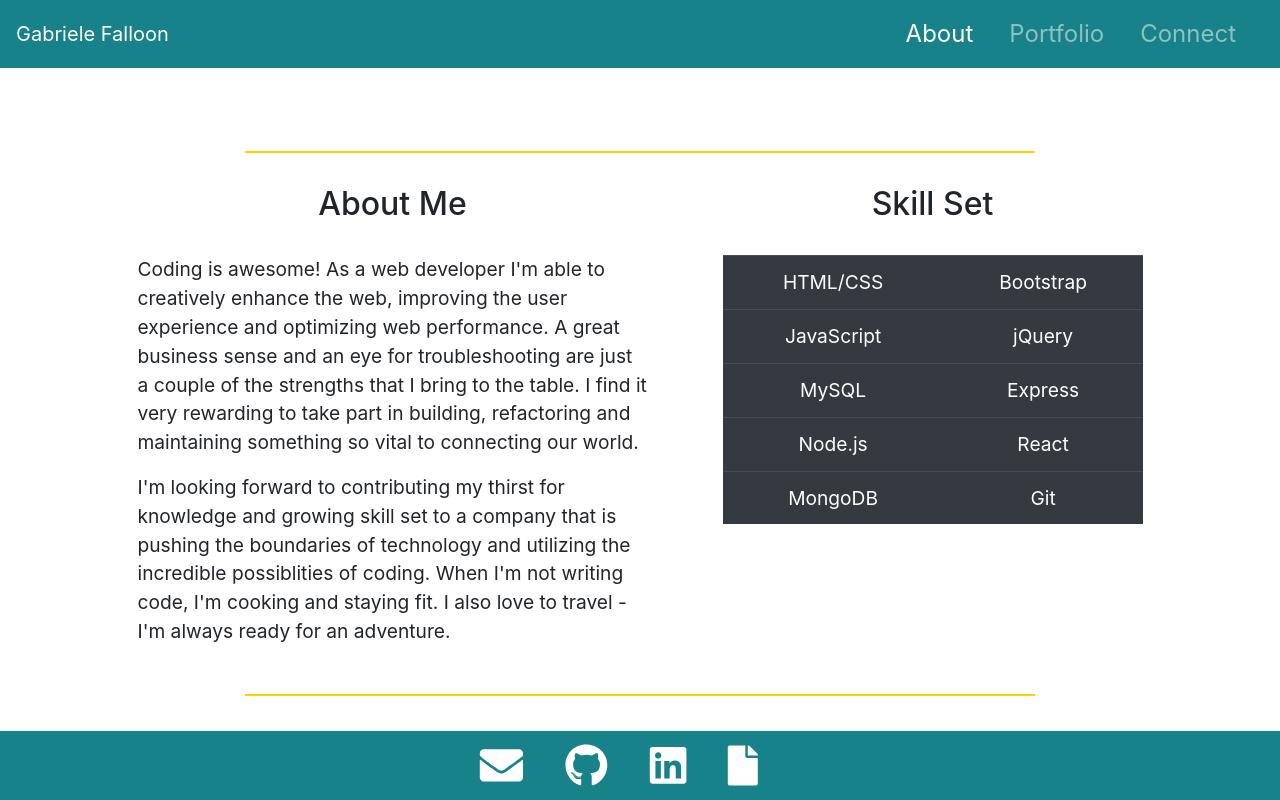
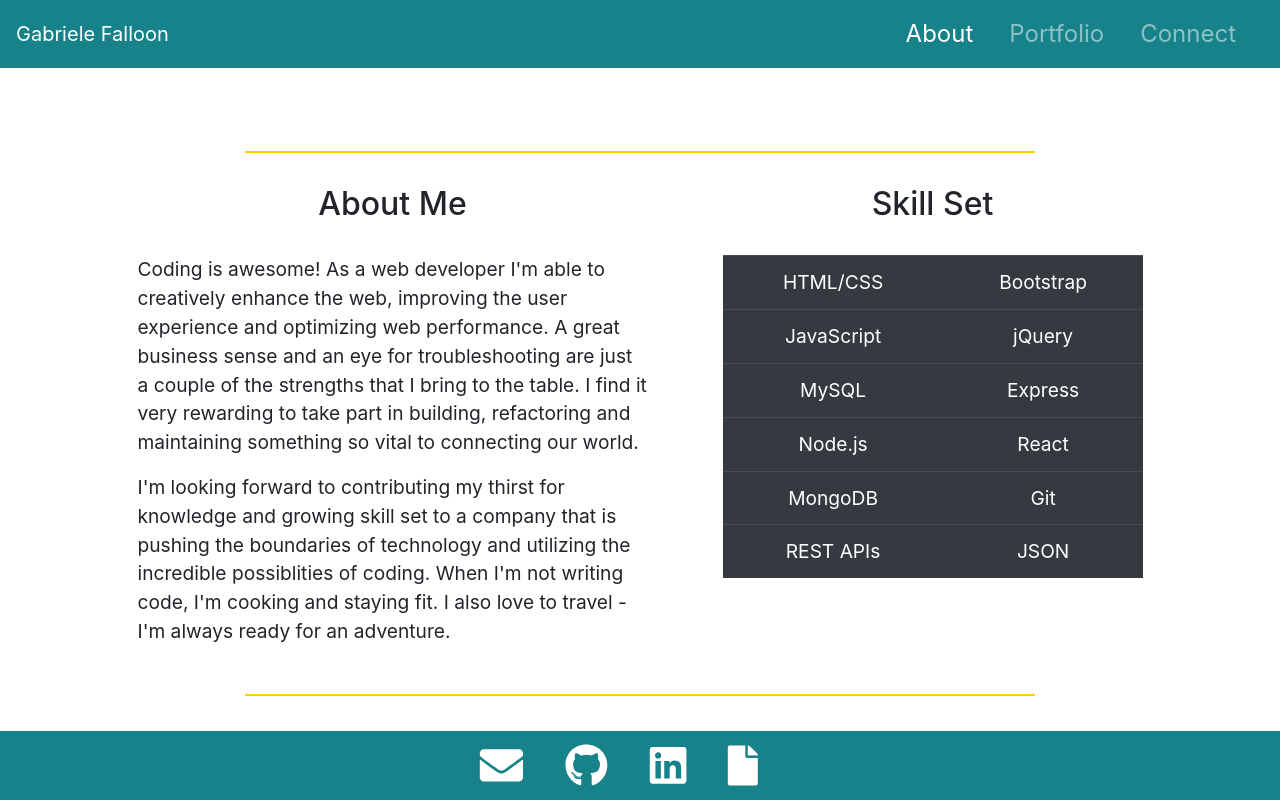
Before and after one commit to ggfalloon/react-portfolio, a React (Create React App) app: page /about in a window 1280 px wide. Built offline with nearby package versions, Linux system fonts and the light colour scheme.

Commit message:
added more skills to about section

```diff
--- a/src/pages/About.js
+++ b/src/pages/About.js
@@ -63,6 +63,10 @@ function About() {
                                     <td>MongoDB</td>
                                     <td>Git</td>
                                 </tr>
+                                <tr>
+                                    <td>REST APIs</td>
+                                    <td>JSON</td>
+                                </tr>
 
                             </tbody>
                         </table>
```
